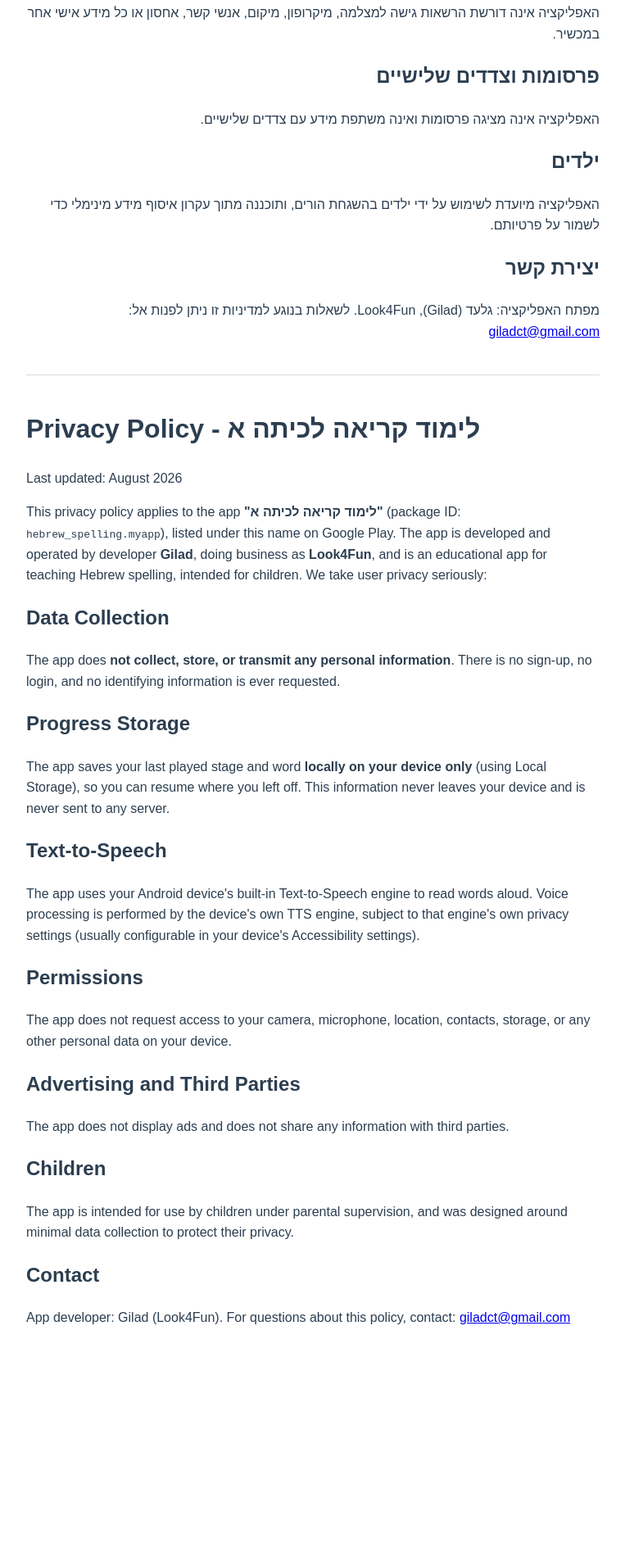
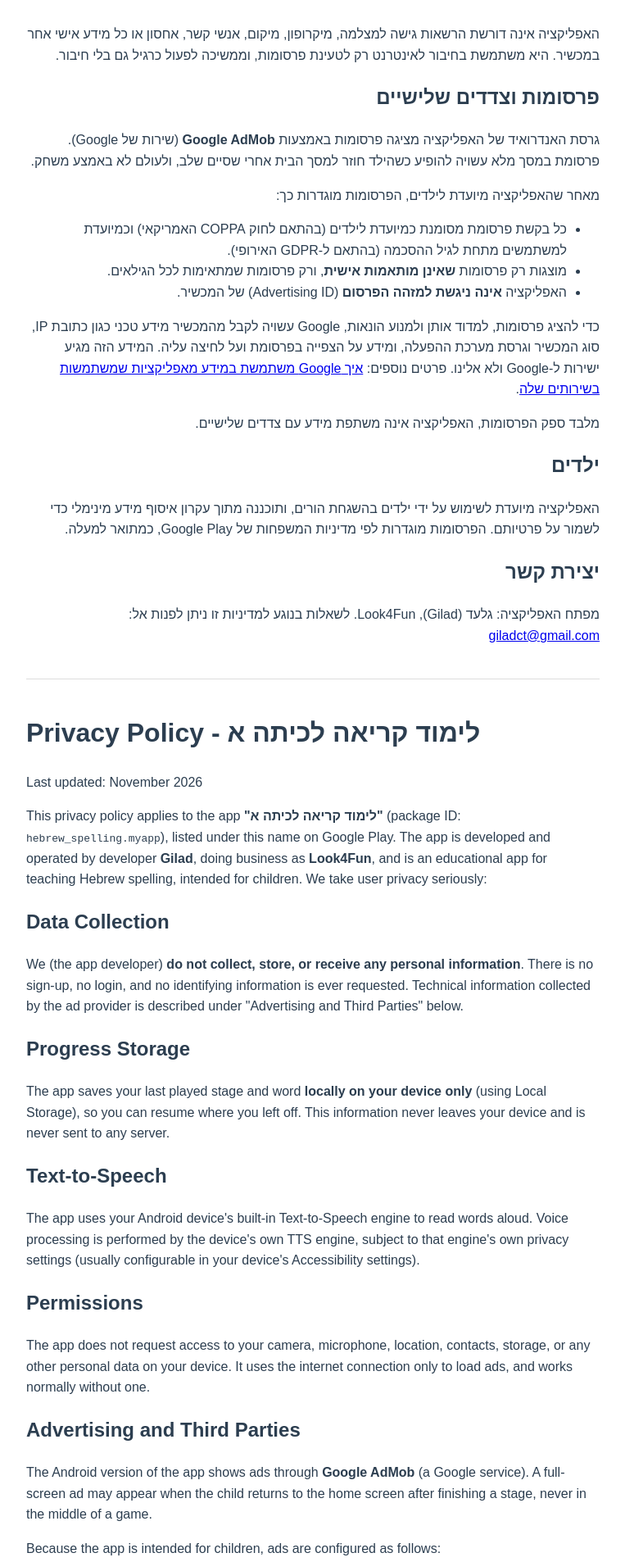
Before and after one commit to giladct/hebrew-spelling-app, a website: page docs/privacy-policy.html in a window 1280 px wide. Shown: the part 771-2677 px from the top of the page at 82% size, without its empty margins (258-1021 px from the left). Before the commit the page ends 2432 px from the top, so only its background shows below. Drawn offline with Linux system fonts and the light colour scheme.

Commit message:
Privacy policy: describe AdMob ads in the Android app
Co-Authored-By: Claude Opus 5.5 <noreply@anthropic.com>

```diff
--- a/docs/privacy-policy.html
+++ b/docs/privacy-policy.html
@@ -14,12 +14,12 @@
 <body>
 
 <h1>מדיניות פרטיות - לימוד קריאה לכיתה א</h1>
-<p>תאריך עדכון אחרון: אוגוסט 2026</p>
+<p>תאריך עדכון אחרון: נובמבר 2026</p>
 
 <p>מדיניות פרטיות זו חלה על האפליקציה <strong>"לימוד קריאה לכיתה א"</strong> (מזהה החבילה: <code>hebrew_spelling.myapp</code>), המופיעה תחת שם זה ב-Google Play. האפליקציה פותחה ומופעלת על ידי המפתח <strong>גלעד (Gilad)</strong>, תחת השם העסקי <strong>Look4Fun</strong>, ומיועדת לילדים ללימוד איות בעברית. אנו מתייחסים לפרטיות המשתמשים בכובד ראש, ולכן:</p>
 
 <h2>איסוף מידע</h2>
-<p>האפליקציה <strong>אינה אוספת, שומרת או משדרת כל מידע אישי</strong> על המשתמש. אין הרשמה, אין התחברות, ואין צורך בהזנת שום פרט מזהה.</p>
+<p>אנחנו (מפתח האפליקציה) <strong>לא אוספים, לא שומרים ולא מקבלים שום מידע אישי</strong> על המשתמש. אין הרשמה, אין התחברות, ואין צורך בהזנת שום פרט מזהה. מידע טכני שנאסף על ידי ספק הפרסומות מתואר בסעיף "פרסומות וצדדים שלישיים" שלהלן.</p>
 
 <h2>שמירת התקדמות</h2>
 <p>האפליקציה שומרת את שלב המשחק האחרון שבו שיחקתם (מספר השלב והמילה) <strong>באופן מקומי בלבד על המכשיר</strong> (Local Storage), כדי לאפשר להמשיך מאיפה שהפסקתם. מידע זה אינו עוזב את המכשיר ואינו נשלח לשום שרת.</p>
@@ -28,13 +28,21 @@
 <p>האפליקציה משתמשת במנגנון הטקסט-לדיבור (Text-to-Speech) המובנה במכשיר האנדרואיד שלכם כדי להקריא מילים. עיבוד הקול מתבצע על ידי מנוע הטקסט-לדיבור של המכשיר עצמו, בהתאם להגדרות הפרטיות של אותו מנוע (לרוב ניתן לבדוק/לשנות זאת בהגדרות הנגישות של המכשיר).</p>
 
 <h2>הרשאות</h2>
-<p>האפליקציה אינה דורשת הרשאות גישה למצלמה, מיקרופון, מיקום, אנשי קשר, אחסון או כל מידע אישי אחר במכשיר.</p>
+<p>האפליקציה אינה דורשת הרשאות גישה למצלמה, מיקרופון, מיקום, אנשי קשר, אחסון או כל מידע אישי אחר במכשיר. היא משתמשת בחיבור לאינטרנט רק לטעינת פרסומות, וממשיכה לפעול כרגיל גם בלי חיבור.</p>
 
 <h2>פרסומות וצדדים שלישיים</h2>
-<p>האפליקציה אינה מציגה פרסומות ואינה משתפת מידע עם צדדים שלישיים.</p>
+<p>גרסת האנדרואיד של האפליקציה מציגה פרסומות באמצעות <strong>Google AdMob</strong> (שירות של Google). פרסומת במסך מלא עשויה להופיע כשהילד חוזר למסך הבית אחרי שסיים שלב, ולעולם לא באמצע משחק.</p>
+<p>מאחר שהאפליקציה מיועדת לילדים, הפרסומות מוגדרות כך:</p>
+<ul>
+  <li>כל בקשת פרסומת מסומנת כמיועדת לילדים (בהתאם לחוק COPPA האמריקאי) וכמיועדת למשתמשים מתחת לגיל ההסכמה (בהתאם ל-GDPR האירופי).</li>
+  <li>מוצגות רק פרסומות <strong>שאינן מותאמות אישית</strong>, ורק פרסומות שמתאימות לכל הגילאים.</li>
+  <li>האפליקציה <strong>אינה ניגשת למזהה הפרסום</strong> (Advertising ID) של המכשיר.</li>
+</ul>
+<p>כדי להציג פרסומות, למדוד אותן ולמנוע הונאות, Google עשויה לקבל מהמכשיר מידע טכני כגון כתובת IP, סוג המכשיר וגרסת מערכת ההפעלה, ומידע על הצפייה בפרסומת ועל לחיצה עליה. המידע הזה מגיע ישירות ל-Google ולא אלינו. פרטים נוספים: <a href="https://policies.google.com/technologies/partner-sites">איך Google משתמשת במידע מאפליקציות שמשתמשות בשירותים שלה</a>.</p>
+<p>מלבד ספק הפרסומות, האפליקציה אינה משתפת מידע עם צדדים שלישיים.</p>
 
 <h2>ילדים</h2>
-<p>האפליקציה מיועדת לשימוש על ידי ילדים בהשגחת הורים, ותוכננה מתוך עקרון איסוף מידע מינימלי כדי לשמור על פרטיותם.</p>
+<p>האפליקציה מיועדת לשימוש על ידי ילדים בהשגחת הורים, ותוכננה מתוך עקרון איסוף מידע מינימלי כדי לשמור על פרטיותם. הפרסומות מוגדרות לפי מדיניות המשפחות של Google Play, כמתואר למעלה.</p>
 
 <h2>יצירת קשר</h2>
 <p>מפתח האפליקציה: גלעד (Gilad), Look4Fun. לשאלות בנוגע למדיניות זו ניתן לפנות אל: <a href="mailto:giladct@gmail.com">giladct@gmail.com</a></p>
@@ -43,12 +51,12 @@
 
 <div class="en">
 <h1>Privacy Policy - לימוד קריאה לכיתה א</h1>
-<p>Last updated: August 2026</p>
+<p>Last updated: November 2026</p>
 
 <p>This privacy policy applies to the app <strong>"לימוד קריאה לכיתה א"</strong> (package ID: <code>hebrew_spelling.myapp</code>), listed under this name on Google Play. The app is developed and operated by developer <strong>Gilad</strong>, doing business as <strong>Look4Fun</strong>, and is an educational app for teaching Hebrew spelling, intended for children. We take user privacy seriously:</p>
 
 <h2>Data Collection</h2>
-<p>The app does <strong>not collect, store, or transmit any personal information</strong>. There is no sign-up, no login, and no identifying information is ever requested.</p>
+<p>We (the app developer) <strong>do not collect, store, or receive any personal information</strong>. There is no sign-up, no login, and no identifying information is ever requested. Technical information collected by the ad provider is described under "Advertising and Third Parties" below.</p>
 
 <h2>Progress Storage</h2>
 <p>The app saves your last played stage and word <strong>locally on your device only</strong> (using Local Storage), so you can resume where you left off. This information never leaves your device and is never sent to any server.</p>
@@ -57,13 +65,21 @@
 <p>The app uses your Android device's built-in Text-to-Speech engine to read words aloud. Voice processing is performed by the device's own TTS engine, subject to that engine's own privacy settings (usually configurable in your device's Accessibility settings).</p>
 
 <h2>Permissions</h2>
-<p>The app does not request access to your camera, microphone, location, contacts, storage, or any other personal data on your device.</p>
+<p>The app does not request access to your camera, microphone, location, contacts, storage, or any other personal data on your device. It uses the internet connection only to load ads, and works normally without one.</p>
 
 <h2>Advertising and Third Parties</h2>
-<p>The app does not display ads and does not share any information with third parties.</p>
+<p>The Android version of the app shows ads through <strong>Google AdMob</strong> (a Google service). A full-screen ad may appear when the child returns to the home screen after finishing a stage, never in the middle of a game.</p>
+<p>Because the app is intended for children, ads are configured as follows:</p>
+<ul>
+  <li>Every ad request is tagged as child-directed (under the US COPPA law) and as coming from a user under the age of consent (under the EU GDPR).</li>
+  <li>Only <strong>non-personalized</strong> ads suitable for all ages are shown.</li>
+  <li>The app <strong>does not access the device's Advertising ID</strong>.</li>
+</ul>
+<p>To serve and measure ads and to prevent fraud, Google may receive technical information from the device, such as IP address, device type and operating system version, and whether an ad was viewed or tapped. This information goes directly to Google, not to us. More details: <a href="https://policies.google.com/technologies/partner-sites">How Google uses information from apps that use its services</a>.</p>
+<p>Apart from the ad provider, the app does not share any information with third parties.</p>
 
 <h2>Children</h2>
-<p>The app is intended for use by children under parental supervision, and was designed around minimal data collection to protect their privacy.</p>
+<p>The app is intended for use by children under parental supervision, and was designed around minimal data collection to protect their privacy. Ads are configured according to the Google Play Families Policy, as described above.</p>
 
 <h2>Contact</h2>
 <p>App developer: Gilad (Look4Fun). For questions about this policy, contact: <a href="mailto:giladct@gmail.com">giladct@gmail.com</a></p>
```
